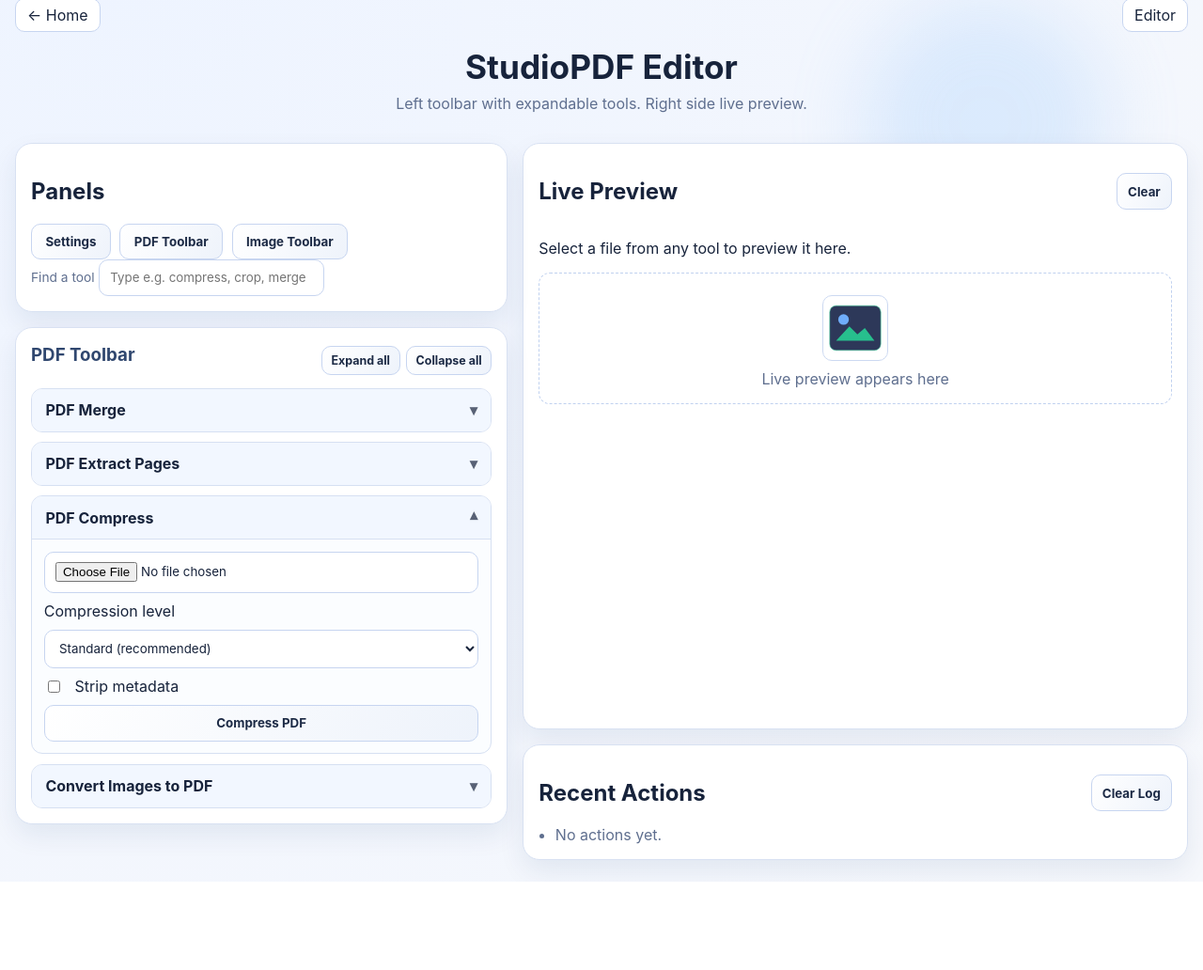
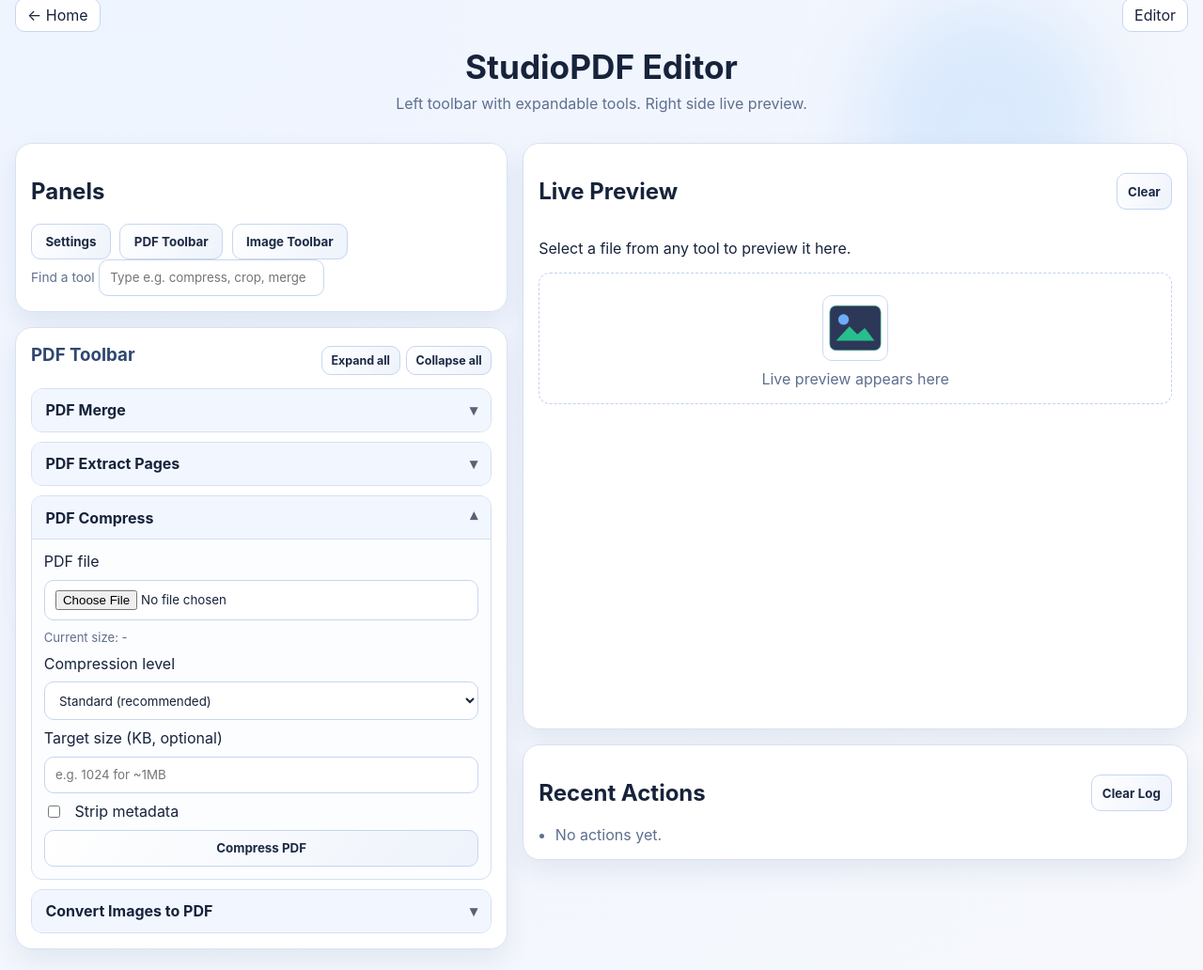
Before and after one commit to akhileshpawar0703-dev/pdf, a Flask app: page /editor in a window 1280 px wide, after a click on "PDF Compress". Shown: the part 34-1066 px from the top of the page at 94% size. Before the commit the page ends 972 px from the top, so only its background shows below. Run offline with Flask 3, Linux system fonts and the light colour scheme; some libraries are stand-ins or nearby versions.

Commit message:
Add target-size compression controls and stronger validation

```diff
--- a/app.py
+++ b/app.py
@@ -70,14 +70,24 @@ def api_pdf_compress():
     file = request.files.get("file")
     level = (request.form.get("level") or "standard").lower()
     strip_metadata = (request.form.get("strip_metadata") or "false").lower() in {"1", "true", "yes", "on"}
+    target_kb_raw = (request.form.get("target_kb") or "").strip()
     if not file:
         return jsonify({"error": "file is required."}), 400
+
+    try:
+        target_kb = int(target_kb_raw) if target_kb_raw else None
+    except ValueError:
+        return jsonify({"error": "target_kb must be an integer."}), 400
 
     inp = _save_upload(file, ".pdf")
     out = Path(tempfile.NamedTemporaryFile(delete=False, suffix=".pdf").name)
 
-    pdf_editor.compress_pdf(inp, out, level=level, strip_metadata=strip_metadata)
-    return _download(out, "compressed.pdf")
+    original_size = inp.stat().st_size
+    output_size = pdf_editor.compress_pdf(inp, out, level=level, strip_metadata=strip_metadata, target_kb=target_kb)
+    response = _download(out, "compressed.pdf")
+    response.headers["X-Original-Size"] = str(original_size)
+    response.headers["X-Output-Size"] = str(output_size)
+    return response
 
 
 @app.post("/api/pdf/convert/image-to-pdf")
@@ -124,18 +134,50 @@ def api_image_resize():
 def api_image_compress():
     Image = _require_pillow()
     file = request.files.get("file")
-    quality = int(request.form.get("quality", "75"))
+    target_kb_raw = (request.form.get("target_kb") or "").strip()
+    try:
+        quality = int(request.form.get("quality", "75"))
+    except ValueError:
+        return jsonify({"error": "quality must be an integer."}), 400
     if not file:
         return jsonify({"error": "file is required."}), 400
 
     quality = max(10, min(95, quality))
+    try:
+        target_kb = int(target_kb_raw) if target_kb_raw else None
+    except ValueError:
+        return jsonify({"error": "target_kb must be an integer."}), 400
+
     inp = _save_upload(file)
     img = Image.open(inp).convert("RGB")
+    original_size = inp.stat().st_size
 
-    out = io.BytesIO()
-    img.save(out, format="JPEG", optimize=True, quality=quality)
+    def render(q: int) -> bytes:
+        out_buf = io.BytesIO()
+        img.save(out_buf, format="JPEG", optimize=True, quality=q)
+        return out_buf.getvalue()
+
+    best = render(quality)
+    if target_kb:
+        target_bytes = target_kb * 1024
+        q = quality
+        while len(best) > target_bytes and q > 15:
+            q -= 5
+            candidate = render(q)
+            if len(candidate) <= len(best):
+                best = candidate
+
+        if len(best) > target_bytes:
+            return jsonify({
+                "error": f"Could not reach target size {target_kb} KB. Smallest result is {len(best)/1024:.1f} KB."
+            }), 400
+
+    out = io.BytesIO(best)
     out.seek(0)
-    return send_file(out, as_attachment=True, download_name="compressed.jpg", mimetype="image/jpeg")
+    response = send_file(out, as_attachment=True, download_name="compressed.jpg", mimetype="image/jpeg")
+    response.headers["X-Original-Size"] = str(original_size)
+    response.headers["X-Output-Size"] = str(len(best))
+    return response
 
 
 
--- a/static/app.js
+++ b/static/app.js
@@ -185,6 +185,33 @@ function clearActivityLog() {
   activityLog.innerHTML = '<li class="muted">No actions yet.</li>';
 }
 
+function formatBytes(n) {
+  const size = Number(n || 0);
+  if (!size) return '0 B';
+  const units = ['B', 'KB', 'MB', 'GB'];
+  let i = 0;
+  let v = size;
+  while (v >= 1024 && i < units.length - 1) {
+    v /= 1024;
+    i += 1;
+  }
+  return `${v.toFixed(v >= 100 || i === 0 ? 0 : 1)} ${units[i]}`;
+}
+
+function updateFileSizeHint(fileInput) {
+  const form = fileInput.closest('form');
+  if (!form) return;
+  const hint = form.querySelector(`.file-size-hint[data-for="${fileInput.name}"]`);
+  if (!hint) return;
+  const files = Array.from(fileInput.files || []);
+  if (!files.length) {
+    hint.textContent = 'Current size: -';
+    return;
+  }
+  const total = files.reduce((acc, f) => acc + f.size, 0);
+  hint.textContent = `Current size: ${formatBytes(total)}`;
+}
+
 async function submitForm(form) {
   const endpoint = form.dataset.endpoint;
   const formData = new FormData(form);
@@ -194,8 +221,16 @@ async function submitForm(form) {
   try {
     const res = await fetch(endpoint, { method: 'POST', body: formData });
     if (!res.ok) {
-      const err = await res.json();
-      throw new Error(err.error || 'Request failed');
+      let message = 'Request failed';
+      const ctype = res.headers.get('content-type') || '';
+      if (ctype.includes('application/json')) {
+        const err = await res.json();
+        message = err.error || message;
+      } else {
+        const txt = await res.text();
+        if (txt) message = txt;
+      }
+      throw new Error(message);
     }
 
     const blob = await res.blob();
@@ -209,8 +244,15 @@ async function submitForm(form) {
     a.download = filename;
     a.click();
     URL.revokeObjectURL(url);
-    statusEl.textContent = 'Done. Download started.';
-    addActivity(`Completed ${endpoint} → ${filename}`, 'success');
+    const inSize = res.headers.get('X-Original-Size');
+    const outSize = res.headers.get('X-Output-Size');
+    if (inSize && outSize) {
+      statusEl.textContent = `Done. ${formatBytes(inSize)} → ${formatBytes(outSize)}. Download started.`;
+      addActivity(`Completed ${endpoint} → ${filename} (${formatBytes(inSize)} → ${formatBytes(outSize)})`, 'success');
+    } else {
+      statusEl.textContent = 'Done. Download started.';
+      addActivity(`Completed ${endpoint} → ${filename}`, 'success');
+    }
   } catch (e) {
     statusEl.textContent = `Error: ${e.message}`;
     addActivity(`Failed ${endpoint}: ${e.message}`, 'error');
@@ -222,7 +264,7 @@ panelButtons.forEach((btn) => {
 });
 
 document.querySelectorAll('input[type="file"]').forEach((input) => {
-  input.addEventListener('change', () => updatePreview(input));
+  input.addEventListener('change', () => { updatePreview(input); updateFileSizeHint(input); });
 });
 
 document.querySelectorAll('form[data-endpoint]').forEach((form) => {
--- a/static/styles.css
+++ b/static/styles.css
@@ -37,6 +37,7 @@ body { margin:0; background: radial-gradient(circle at 10% 0%, #eef4ff, var(--bg
 
 .setting-row { display:flex; justify-content:space-between; align-items:center; gap:.8rem; }
 .setting-row.inline { justify-content:flex-start; }
+.input-help { margin:0; font-size:.82rem; color:var(--muted); }
 .workspace-title { margin:.1rem 0 .8rem; color:#30476f; }
 form { display:flex; flex-direction:column; gap:.6rem; }
 input,select,button { border-radius:10px; border:1px solid #c7d5f0; padding:.65rem .7rem; background:#fff; color:var(--text); }
--- a/templates/editor.html
+++ b/templates/editor.html
@@ -78,13 +78,17 @@
         <details class="tool-item">
           <summary>PDF Compress</summary>
           <form data-endpoint="/api/pdf/compress">
+            <label>PDF file</label>
             <input type="file" name="file" accept="application/pdf" required />
+            <p class="input-help file-size-hint" data-for="file">Current size: -</p>
             <label>Compression level</label>
             <select name="level">
               <option value="low">Low (rewrite only)</option>
               <option value="standard" selected>Standard (recommended)</option>
               <option value="high">High (max compression)</option>
             </select>
+            <label>Target size (KB, optional)</label>
+            <input type="number" name="target_kb" min="1" placeholder="e.g. 1024 for ~1MB" />
             <label class="setting-row inline">
               <input type="checkbox" name="strip_metadata" value="true" />
               <span>Strip metadata</span>
@@ -123,8 +127,13 @@
         <details class="tool-item">
           <summary>Image Compressor</summary>
           <form data-endpoint="/api/image/compress">
+            <label>Image file</label>
             <input type="file" name="file" accept="image/*" required />
+            <p class="input-help file-size-hint" data-for="file">Current size: -</p>
+            <label>Quality (10-95)</label>
             <input type="number" name="quality" min="10" max="95" value="75" />
+            <label>Target size (KB, optional)</label>
+            <input type="number" name="target_kb" min="1" placeholder="e.g. 300" />
             <button>Compress</button>
           </form>
         </details>
```
Also changed, not shown: pdf_editor.py (+58 -18 lines), README.md.
